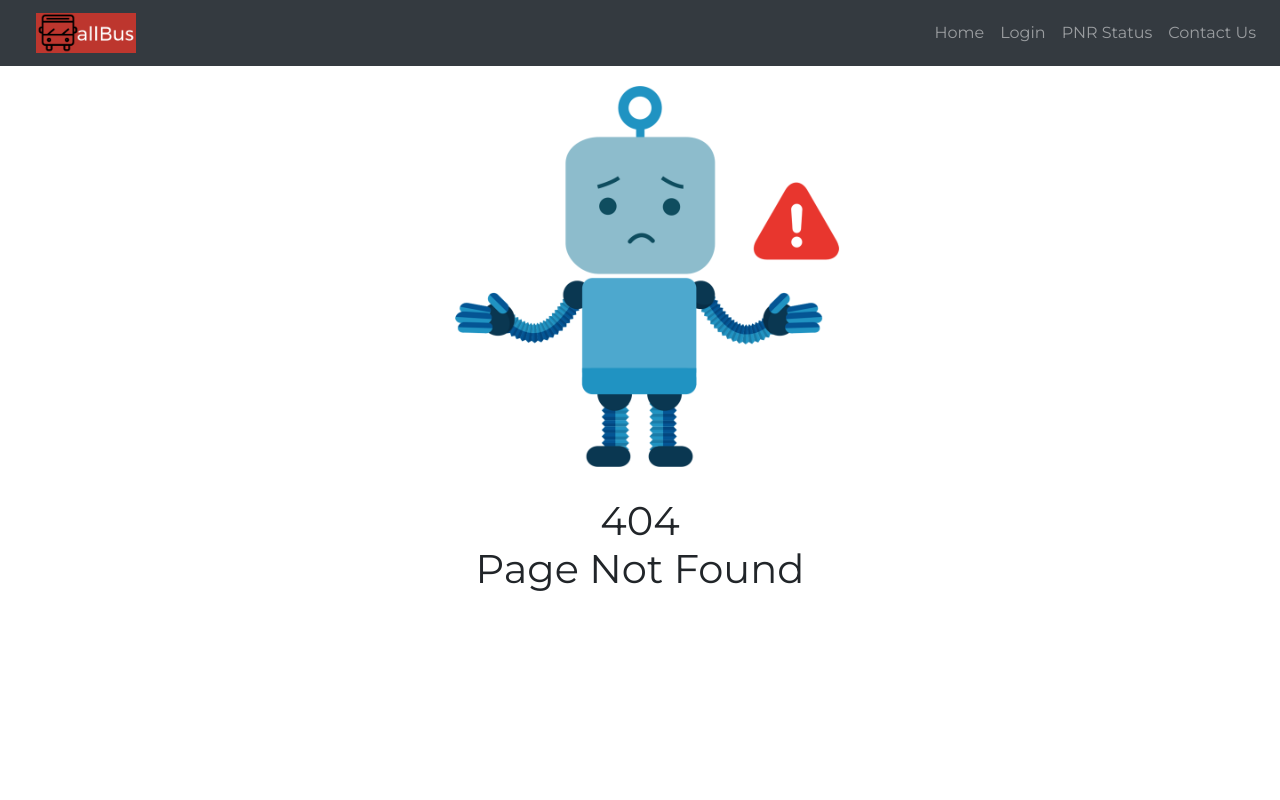
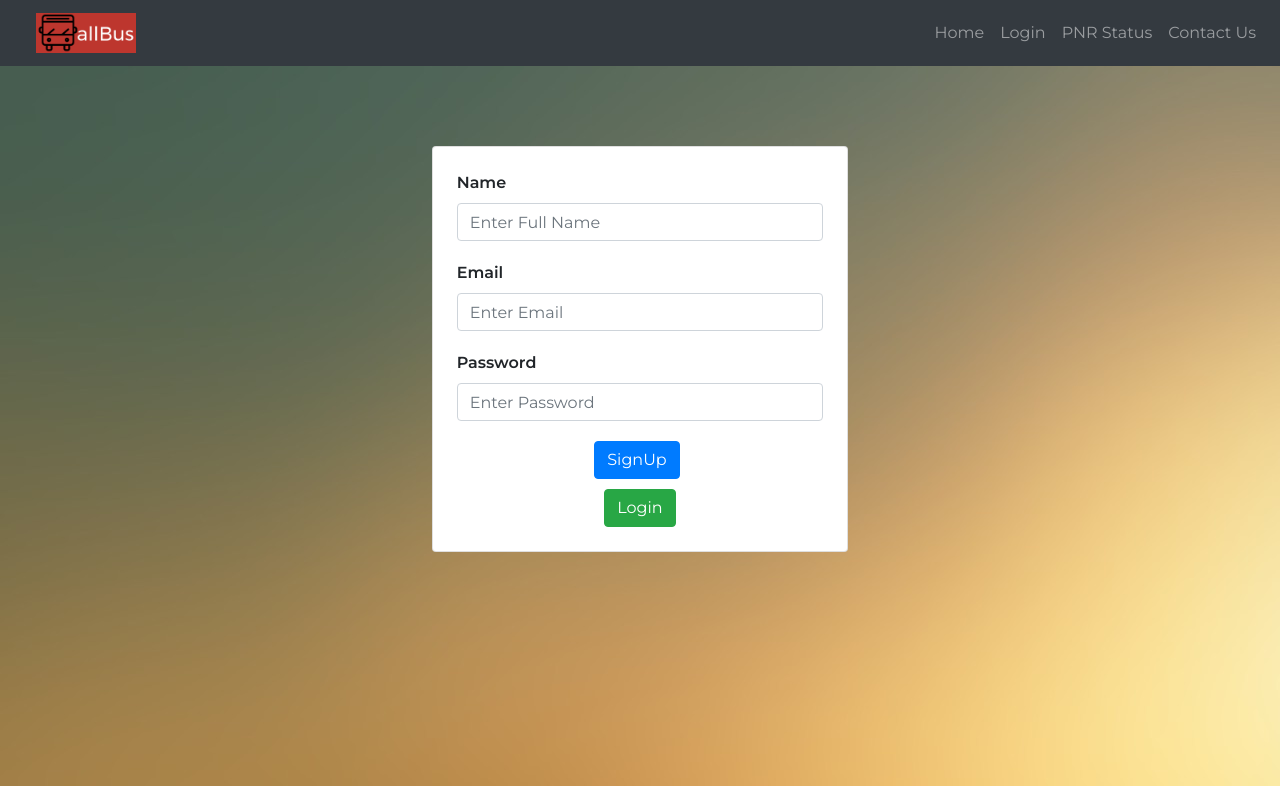
Before and after one commit to imrajat7/all-bus-frontend, a React (Create React App) app: page /signup in a window 1280 px wide. Before the commit this address had no page. Built offline with nearby package versions, Linux system fonts and the light colour scheme.

Commit message:
Signup Page improved

```diff
--- a/package.json
+++ b/package.json
@@ -9,6 +9,7 @@
     "aos": "^3.0.0-beta.6",
     "axios": "^0.19.0",
     "jsonwebtoken": "^8.5.1",
+    "nodemailer": "^6.4.5",
     "react": "^16.12.0",
     "react-bootstrap": "^1.0.0-beta.16",
     "react-datepicker": "^2.10.1",
--- a/src/App.js
+++ b/src/App.js
@@ -10,6 +10,7 @@ import TicketBooked from './components/TicketBooked';
 import CheckPnrStatus from './components/Pnr/Pnr';
 import ContactUs from './components/ContactUs/ContactUs'
 import NotFound from './components/NotFound/NotFound'
+import SignUp from '../src/components/SignUp/SignUp';
 
 function App() {
   return (
@@ -25,6 +26,7 @@ function App() {
             <Route path='/ticketBooked' component={TicketBooked} />
             <Route path='/checkpnrstatus' component={CheckPnrStatus}/>
             <Route path='/contactus' component={ContactUs}/>
+            <Route path='/signup' component={SignUp}/>
             <Route component={NotFound} />
           </Switch>
         </div>
--- a/src/components/BookingModal.js
+++ b/src/components/BookingModal.js
@@ -58,8 +58,8 @@ class BookingModal extends Component {
             }).then(result=>{
                 if(result.data.message==="Booking Done"){
                     this.props.onHide()
+
                     alert('Booking Successful');
-
                 }else{
                     this.props.onHide()
                     alert('Booking Failed!!!');
--- a/src/components/Login.js
+++ b/src/components/Login.js
@@ -2,7 +2,7 @@ import React,{useState} from 'react';
 import Axios from 'axios';
 import {useSelector , useDispatch} from 'react-redux';
 import {signIn} from '../redux/actions/actions'
-import { Redirect } from 'react-router-dom';
+import { Redirect,Link } from 'react-router-dom';
 // import login_loading from '../assets/login_loading.gif'
 
 function Login(){
@@ -42,7 +42,6 @@ function Login(){
         })
     }
 
-
     if(isAuthenticated){
         return <Redirect to='/dashboard'/>
     }
@@ -73,11 +72,13 @@ function Login(){
                             <div className="wrapper" style={{marginRight: '6px'}}>
                                 <button type="submit" className="btn btn-success">Login</button>
                             </div>
-                            <div className="wrapper">
-                                <button type="SignUp" className="btn btn-primary">SignUp</button>
-                            </div>
                         </div>
                     </form>
+                    <div className="wrapper" style={{marginTop: '10px'}}>
+                        <Link to='/signup'>
+                            <button className="btn btn-primary">SignUp</button>
+                        </Link>
+                    </div>
                 </div>
             </div>
         )
--- /dev/null
+++ b/src/components/SignUp/SignUp.js
@@ -0,0 +1,88 @@
+import React,{useState} from 'react';
+import {Link} from 'react-router-dom';
+import Axios from 'axios';
+
+function SignUp(){
+
+    const [name, setName] = useState("");
+    const [email, setEmail] = useState("");
+    const [password, setPassword] = useState("");
+
+    const handleChange = (e)=>{
+        let data = e.target.value.toString();
+
+        switch(e.target.name){
+            case "name":
+                setName(data)
+                break;
+            case "email":
+                setEmail(data);
+                break;
+            case "password":
+                setPassword(data);
+                break;
+            default:
+
+        }
+    }
+
+    const handleSubmit = (e)=>{
+        e.preventDefault();
+
+        //eslint-disable-next-line
+        const validEmailRegex = RegExp(/^(([^<>()\[\]\.,;:\s@\"]+(\.[^<>()\[\]\.,;:\s@\"]+)*)|(\".+\"))@(([^<>()[\]\.,;:\s@\"]+\.)+[^<>()[\]\.,;:\s@\"]{2,})$/i);
+
+        if(validEmailRegex.test(email)){
+            if(password.length<8){
+                alert("password length is less than 8");
+            }else{
+                // alert('ok');
+                Axios.post("https://all-bus.herokuapp.com/user/signup",{
+                    name: name,
+                    email: email,
+                    password: password,
+                }).then(res=>{
+
+                }).catch(err=>{
+                    // console.log(err);
+                });
+            }
+        }else{
+            alert('Email is not valid');
+        }
+    }
+
+    return(
+        <div className="container-fluid wrapper login-background-div">
+            <div className="col-lg-4 col-sm-8 col-md-6 mx-auto card p-4">
+                <form onSubmit={handleSubmit}>
+                    <div className="form-group">
+                        <label htmlFor="name"><b>Name</b></label>
+                            <input type="text" name="name" onChange={handleChange} className="form-control"placeholder="Enter Full Name" required/>
+                    </div>
+                    <div className="form-group">
+                        <label htmlFor="email"><b>Email</b></label>
+                        <input type="text" name="email" onChange={handleChange} className="form-control"placeholder="Enter Email" required/>
+                    </div>
+                    <div className="form-group">
+                        <label htmlFor="password"><b>Password</b></label>
+                        <input type="password" name="password" onChange={handleChange} className="form-control" placeholder="Enter Password" required/>
+                    </div>
+
+                    <div className="row" style={{display:'flex',alignItems:'center',justifyContent:'center'}}>
+                        <div className="wrapper" style={{marginRight: '6px'}}>
+                            <button type="submit" className="btn btn-primary">SignUp</button>
+                        </div>
+                    </div>
+                </form>
+                <div className="wrapper" style={{marginTop: '10px'}}>
+                        <Link to='/login'>
+                            <button className="btn btn-success">Login</button>
+                        </Link>
+                </div>
+            </div>
+        </div>
+    )
+}
+
+export default SignUp;
```
Also changed, not shown: src/components/SignUp/SignUp.css (added), 1 other file (tests, documents, lock files or other folders).
